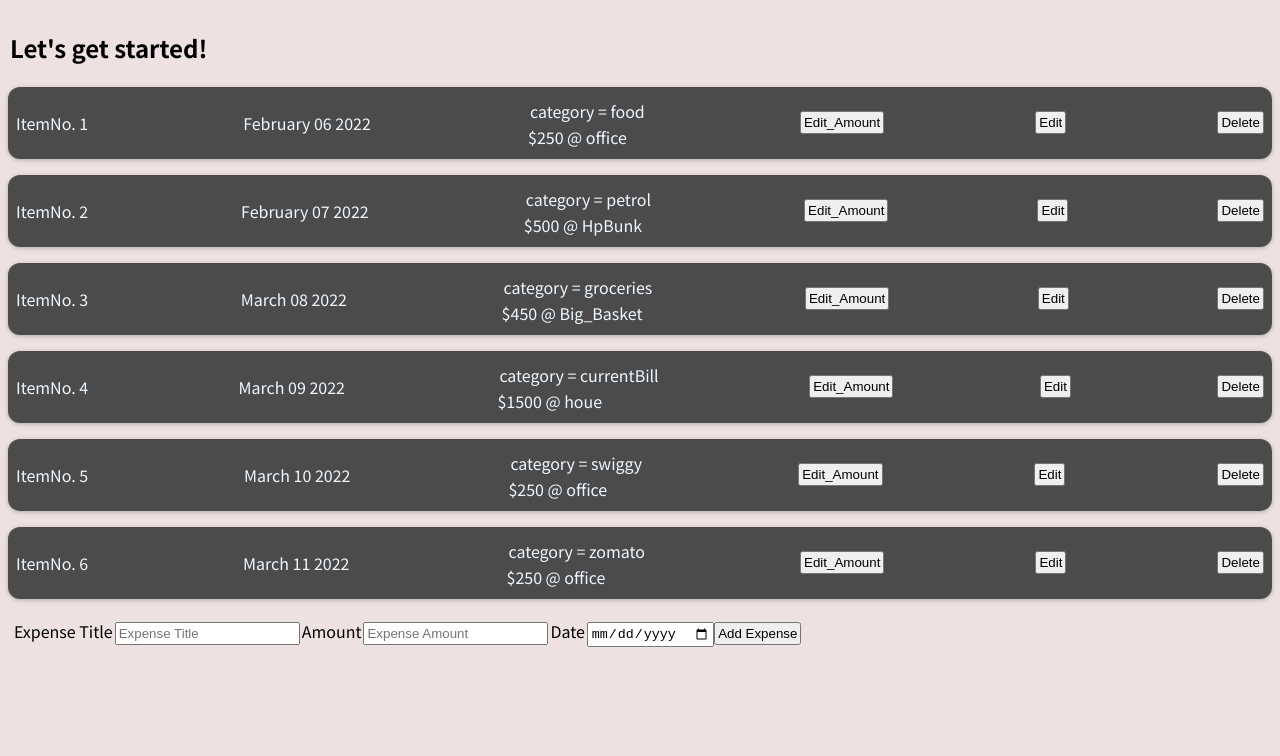
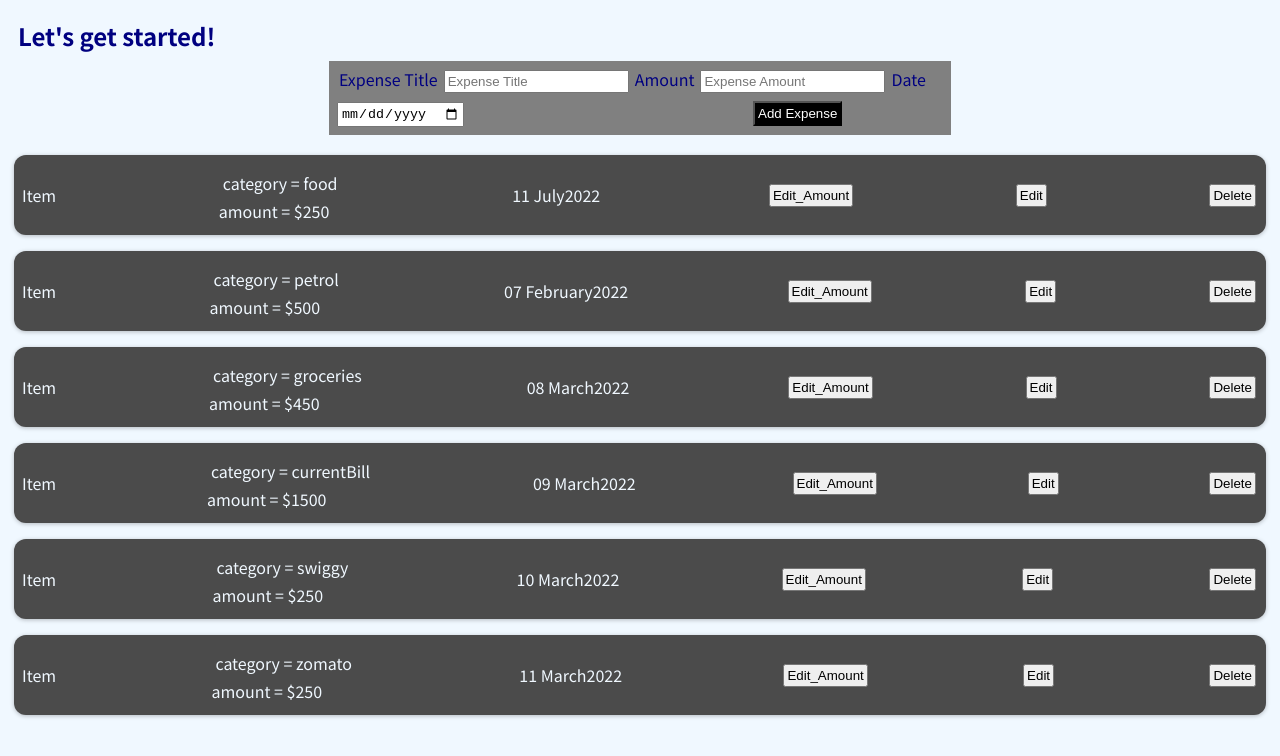
Before and after one commit to Visishta-ch/react, a React (Create React App) app: page / in a window 1280 px wide. Shown: the top 756 px of the page. Built offline with nearby package versions, Linux system fonts and the light colour scheme.

Commit message:
added functionality to get user data and display on UI

```diff
--- a/src/App.js
+++ b/src/App.js
@@ -1,30 +1,45 @@
-import React from 'react';
+import React, {useState} from 'react';
 
 import ExpenseItem from "./components/Expenses/ExpenseItem";
-import ExpenseForm from "./components/Expenses/ExpenseForm";
+
+import NewExpense from "./components/NewExpense/NewExpense";
+
+
+
+const dummyExpenses  = [
+  { title: 'food',date:new Date(2022,6,11),amount:250, location: 'office'},
+  { title: 'petrol', date:new Date(2022,1,7), amount:500,location: 'HpBunk'},
+  { title: 'groceries', date:new Date(2022,2,8), amount:450,location: 'Big_Basket'},
+  { title: 'currentBill', date:new Date(2022,2,9), amount:1500,location: 'houe'},
+  { title: 'swiggy',date:new Date(2022,2,10), amount:250,location: 'office'},
+  { title: 'zomato', date:new Date(2022,2,11),amount:250,location: 'office'}
+
+  ];
 
 const App = () => {
-  const expenses  = [
-  {item_id:1, description: 'food',time:new Date(2022,1,6),amount:250, location: 'office'},
-  {item_id:2, description: 'petrol', time:new Date(2022,1,7), amount:500,location: 'HpBunk'},
-  {item_id:3, description: 'groceries', time:new Date(2022,2,8), amount:450,location: 'Big_Basket'},
-  {item_id:4, description: 'currentBill', time:new Date(2022,2,9), amount:1500,location: 'houe'},
-  {item_id:5, description: 'swiggy',time:new Date(2022,2,10), amount:250,location: 'office'},
-  {item_id:6, description: 'zomato', time:new Date(2022,2,11),amount:250,location: 'office'}
+  const [expenses, setExpenses] = useState(dummyExpenses);
 
-  ]
+  const addExpenseHandler = (expense) => {
+    console.log('In App.js')
+    //console.log(expense);
+    setExpenses((prevExpenses) => {
+      return [expense, ...prevExpenses];
+    });
+
+
+
+  }
+
   return (
     <div id="expenses">
       <h2>Let's get started!</h2>
 
-        {expenses.map((expense,index) =>
-          <ExpenseItem  item= {expense.item_id}  description= {expense.description} time={expense.time}  amount={expense.amount}  location = {expense.location}/ >
+      <NewExpense onAddExpense = {addExpenseHandler} />
+
+      {expenses.map((expense,index) =>
+          <ExpenseItem description= {expense.title} time={expense.date}  amount={expense.amount} / >
 
       )}
-      <ExpenseForm>
-
-      </ExpenseForm>
-
 
     </div>
   );
--- a/src/components/Expenses/ExpenseDate.js
+++ b/src/components/Expenses/ExpenseDate.js
@@ -7,7 +7,7 @@ const ExpenseDate = (props) => {
 
     return (
         <div>
-            <div>{month} {day} {year}</div>
+            <div> {day} {month}{year}</div>
         </div>
     )
 }
--- a/src/components/Expenses/ExpenseDetails.js
+++ b/src/components/Expenses/ExpenseDetails.js
@@ -1,13 +1,12 @@
 import React from 'react';
 const ExpenseDetails = (props) => {
-    const title = props.description;
+    const title = props.title;
     const amount = props.amount;
-    const location = props.location;
 
 
     return(
         <div>
-           <div>category = {title}</div>  ${amount} @ {location}
+           <div>category = {title}</div> amount = ${amount}
         </div>
     )
 }
--- a/src/components/Expenses/ExpenseItem.js
+++ b/src/components/Expenses/ExpenseItem.js
@@ -23,19 +23,17 @@ const  ExpenseItem = (props) => {
     }
 
     const clickDeleteHandler = () => {
-        document.getElementById(props.item).remove();
+        document.getElementById(props.time).remove();
 
       }
     return (
-        <Card id={props.item} className= 'expense-item'>
-            ItemNo. {props.item}
-
-
-            <ExpenseDate time ={props.time}/>
-            <ExpenseDetails amount ={amount}
-                description={description}
+        <Card id={props.time} className= 'expense-item'>
+            Item
+            <ExpenseDetails amount ={props.amount}
+                title = {props.description}
                 location={props.location}
             />
+            <ExpenseDate time ={props.time}/>
             <button onClick={changeAmount}>Edit_Amount</button>
            <button onClick ={clickEditHandler}>Edit</button>
            <button onClick={clickDeleteHandler}>Delete</button>
--- /dev/null
+++ b/src/components/NewExpense/ExpenseForm.css
@@ -0,0 +1,29 @@
+* {
+    margin:2px;
+    padding:2px;
+}
+
+body{color: navy;
+    background-color: aliceblue;
+
+}
+
+.expense-form{
+    background-color: gray;
+    display:block;
+    margin-left: 25%;
+    width: 50%;
+    height: 50%;
+    align-items: center;
+    justify-items: center;
+    align-content: center;
+}
+
+
+#btn{
+    margin-left : 47%;
+    padding : 3px;
+    margin-top: 6px;color: white;
+    background-color: black
+
+}
--- a/src/components/Expenses/ExpenseForm.js
+++ b/src/components/NewExpense/ExpenseForm.js
@@ -1,7 +1,8 @@
 import React, { useState } from 'react';
+//import NewExpense from './NewExpense';
+import './ExpenseForm.css';
 
-
-const ExpenseForm = () => {
+const ExpenseForm = (props) => {
     const [titleEntered, setTitleEntered] = useState('');
     const[amountEntered, setAmountEntered] = useState('');
     const[dateEntered, setDateEntered] = useState('');
@@ -39,20 +40,23 @@ const ExpenseForm = () => {
             amount : amountEntered,
             date: new Date(dateEntered)
         }
-        console.log(dataEntered);
-
+        //console.log(dataEntered);
+        props.onSaveExpenseData(dataEntered); //executing the onsave function from newExpense
+        setTitleEntered('');
+        setAmountEntered('');
+        setDateEntered('');
 
     }
     return (
-        <div>
+        <div class = 'expense-form'>
         <form onSubmit={submitDetails}>
             <label>Expense Title</label>
-            <input type = 'text' onChange={titleHandler} id ='title' placeholder = 'Expense Title' name='description' />
+            <input type = 'text' onChange={titleHandler}  value = {titleEntered} id ='title' placeholder = 'Expense Title' name='description' />
             <label>Amount</label>
             <input type = 'number' onChange={amountHandler} id ='amount'  placeholder = 'Expense Amount' name='amount' />
             <label>Date</label>
             <input type = 'date' onChange={dateHandler} id ='date' placeholder = 'Date' name='date' />
-            <button type = 'submit' >Add Expense</button>
+            <button id='btn' type = 'submit'>Add Expense</button>
 
         </form>
         </div>
--- /dev/null
+++ b/src/components/NewExpense/NewExpense.js
@@ -0,0 +1,24 @@
+import React from 'react';
+import ExpenseForm from './ExpenseForm';
+
+const NewExpense = (props) => {
+
+    const onSaveExpenseDataHandler = (EnteredExpenseData) => {
+        const expenseData = {
+            ...EnteredExpenseData,
+            id: Math.random().toString()
+        };
+        console.log("id :"+ expenseData.id);
+        props.onAddExpense(expenseData)
+    };
+
+
+    return (
+        <div className = 'new-expense'>
+            <ExpenseForm  onSaveExpenseData = {onSaveExpenseDataHandler} />
+        </div>
+    );
+
+};
+
+export default NewExpense;
```
